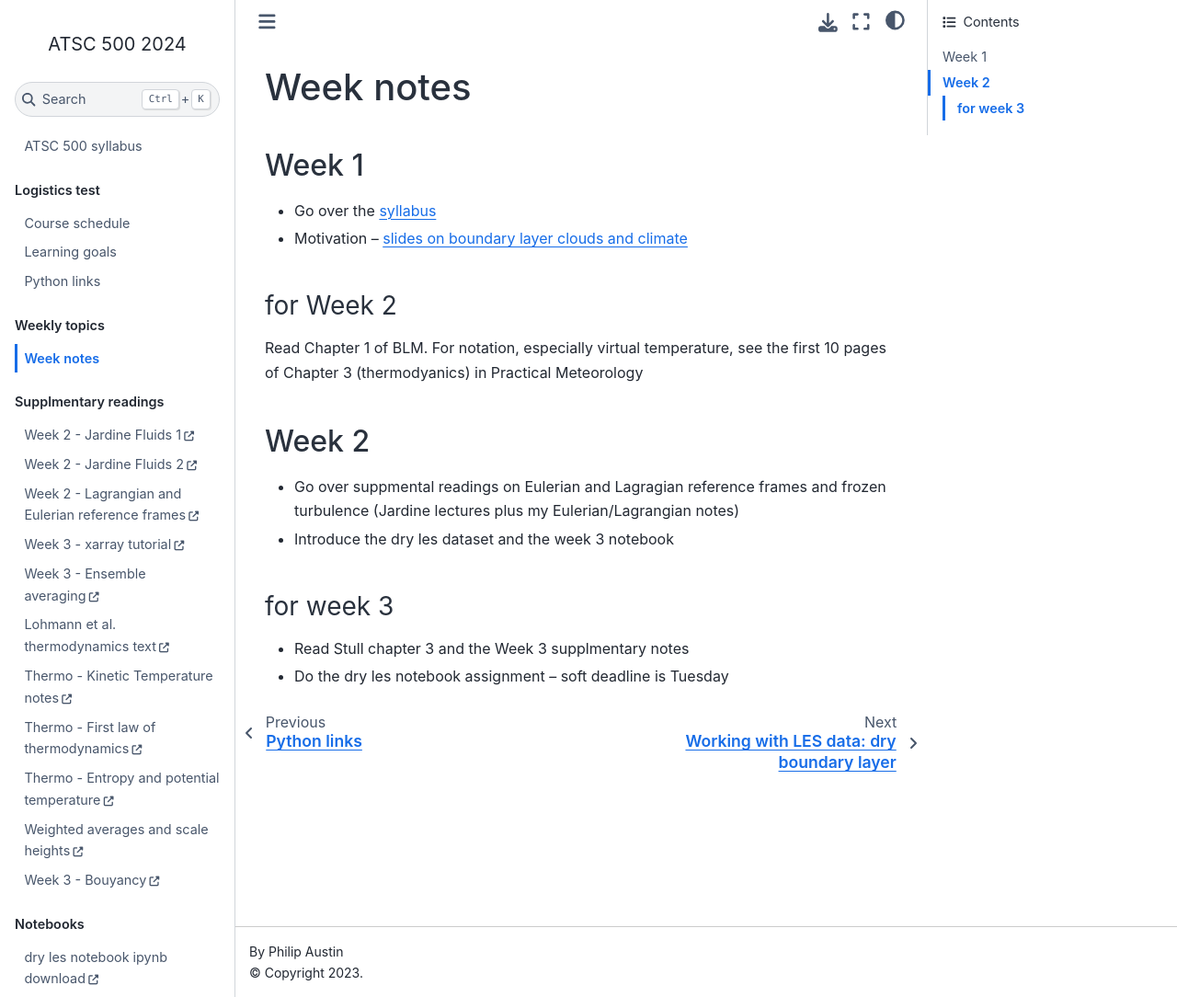
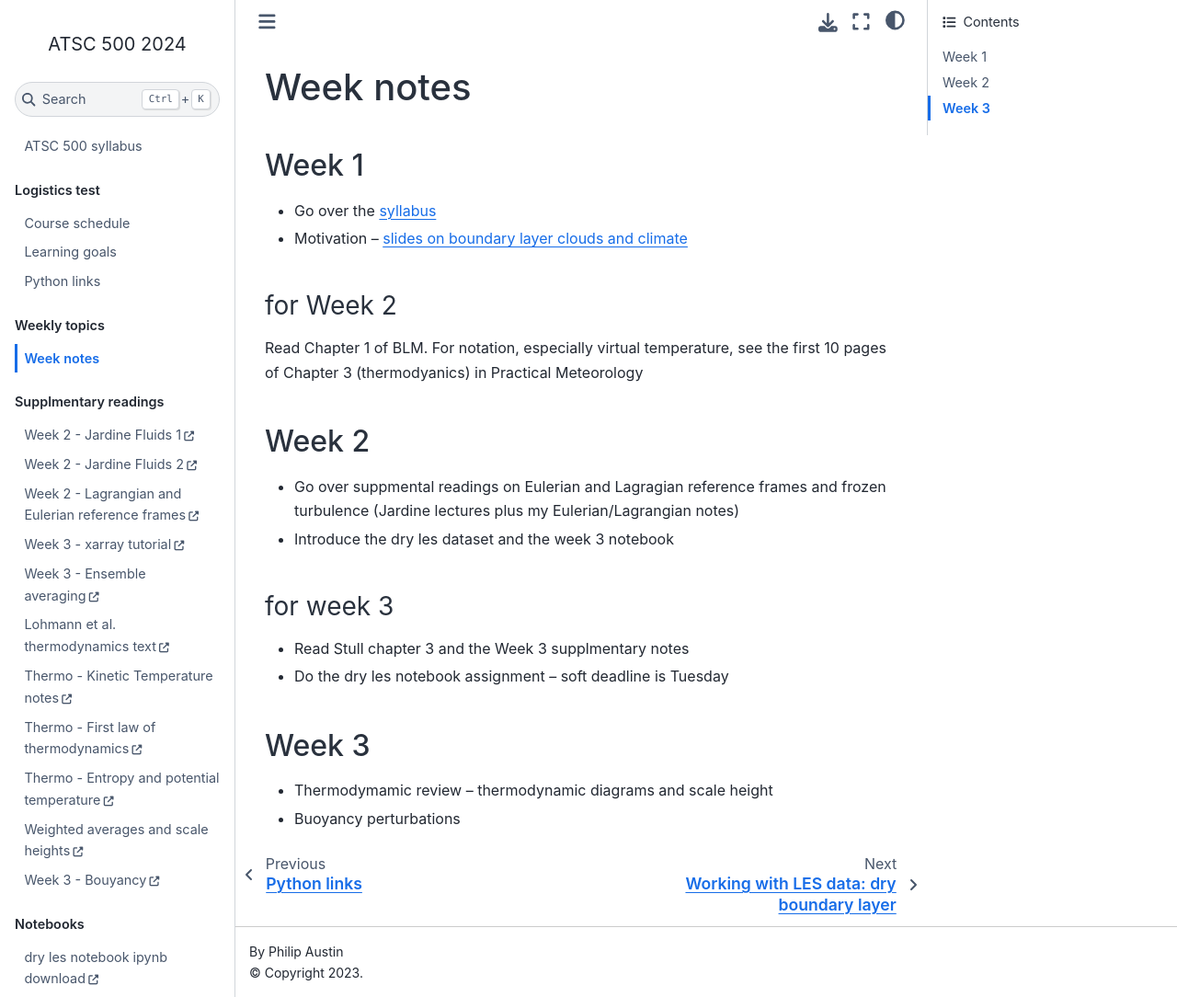
Before and after one commit to phaustin/a500_2024, a Jupyter Book: the page built from week_notes.md, in a window 1280 px wide and 1084 px high. Shown: the whole window at 92% size. Built offline with Jupyter Book 1.0.4 settings and Sphinx 7.4.7 and the Sphinx Book theme 1.1.4, drawn with Linux system fonts in a browser that asks for light colours.

Commit message:
checkpoint

```diff
--- a/_toc.yml
+++ b/_toc.yml
@@ -44,3 +44,5 @@ parts:
     - url: https://www.dropbox.com/scl/fi/k1gswj3eocbsehbu4xvrq/skew_coords_solution.ipynb?rlkey=f6kp1pzzf4u14nwgk5gfvtffs&dl=0
       title: thermodynamic worksheet download
     - file: notebooks/hydrostatic_2024.md
+    - url: https://www.dropbox.com/scl/fi/etj9r3hvt5rm3azz650l0/hydrostatic_2024.ipynb?rlkey=5fkvw08t872305rn9zboktw57&dl=0
+      title: Assignment 2 hydrostatic balance notebook download
--- a/week_notes.md
+++ b/week_notes.md
@@ -20,3 +20,8 @@ Read Chapter 1 of BLM.  For notation, especially virtual temperature, see the fi
 
 * Read Stull chapter 3 and the Week 3 supplmentary notes
 * Do the dry les notebook assignment -- soft deadline is Tuesday
+
+## Week 3
+
+* Thermodymamic review -- thermodynamic diagrams and scale height
+* Buoyancy perturbations
```
Also changed, not shown: python_install.md (+4 -0 lines).
